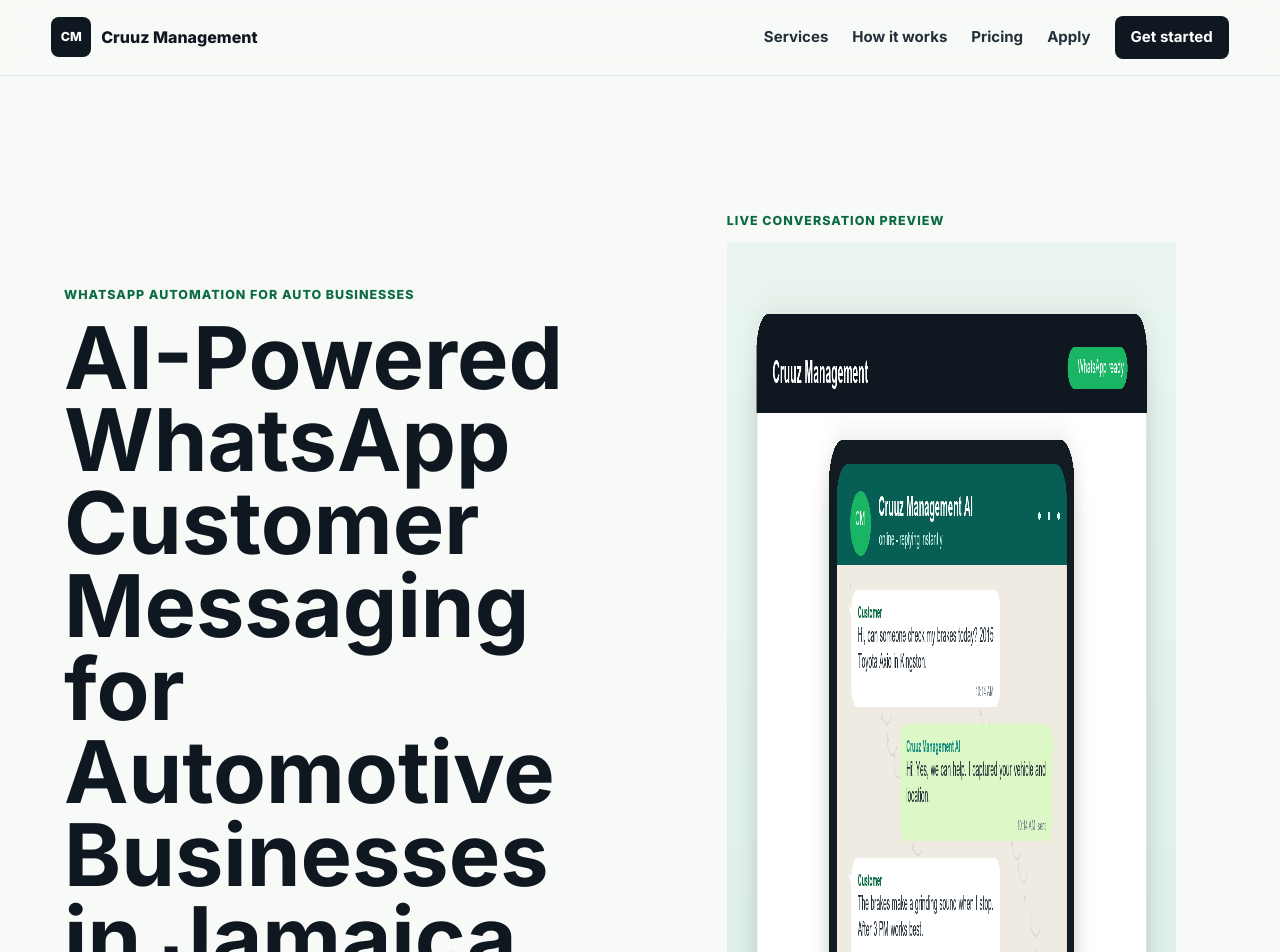
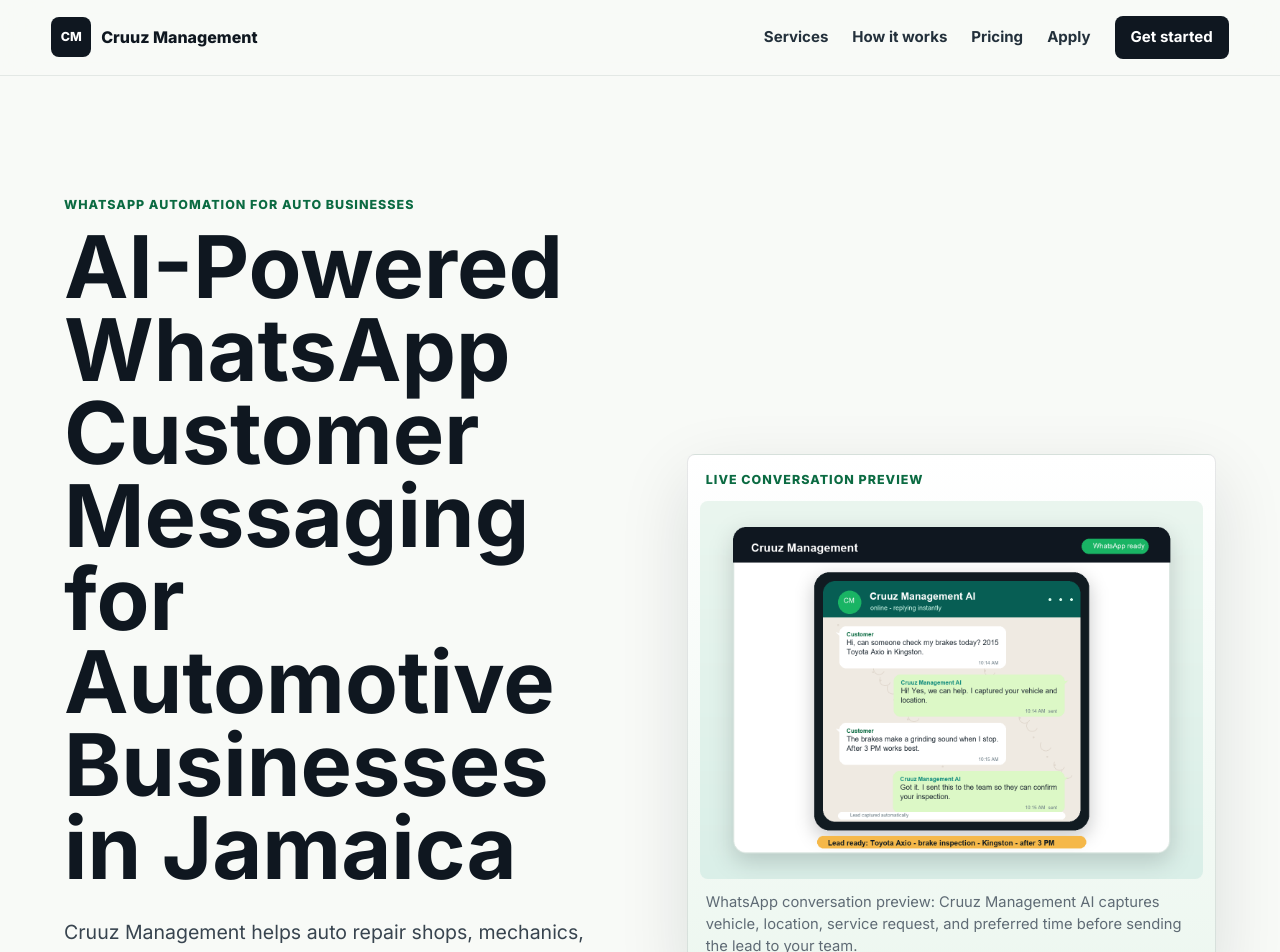
Before and after one commit to cruuzmanagement-code/cruuz-website, a plain HTML site: page index.html in a window 1280 px wide. Shown: the top 952 px of the page. Drawn offline with Linux system fonts and the light colour scheme; files whose address does not match are found by name.

Commit message:
Update styles.css

```diff
--- a/styles.css
+++ b/styles.css
@@ -263,15 +263,34 @@
   font-weight: 700;
 }
 
-.hero-visual {
+.hero-image-section {
   position: relative;
-}
-
-.hero-visual img {
-  width: 100%;
+  margin: 0;
+  padding: 12px;
+  background: linear-gradient(180deg, #ffffff 0%, #edf7f0 100%);
   border: 1px solid rgba(15, 23, 32, 0.1);
   border-radius: var(--radius);
   box-shadow: var(--shadow);
+}
+
+.hero-image-section .eyebrow {
+  margin: 4px 6px 12px;
+}
+
+.hero-image-section img {
+  display: block;
+  width: 100%;
+  height: auto;
+  aspect-ratio: 4 / 3;
+  object-fit: cover;
+  object-position: center;
+  border-radius: var(--radius);
+}
+
+.image-fallback {
+  margin: 12px 6px 4px;
+  color: var(--muted);
+  font-size: 0.92rem;
 }
 
 .intro-band {
```
